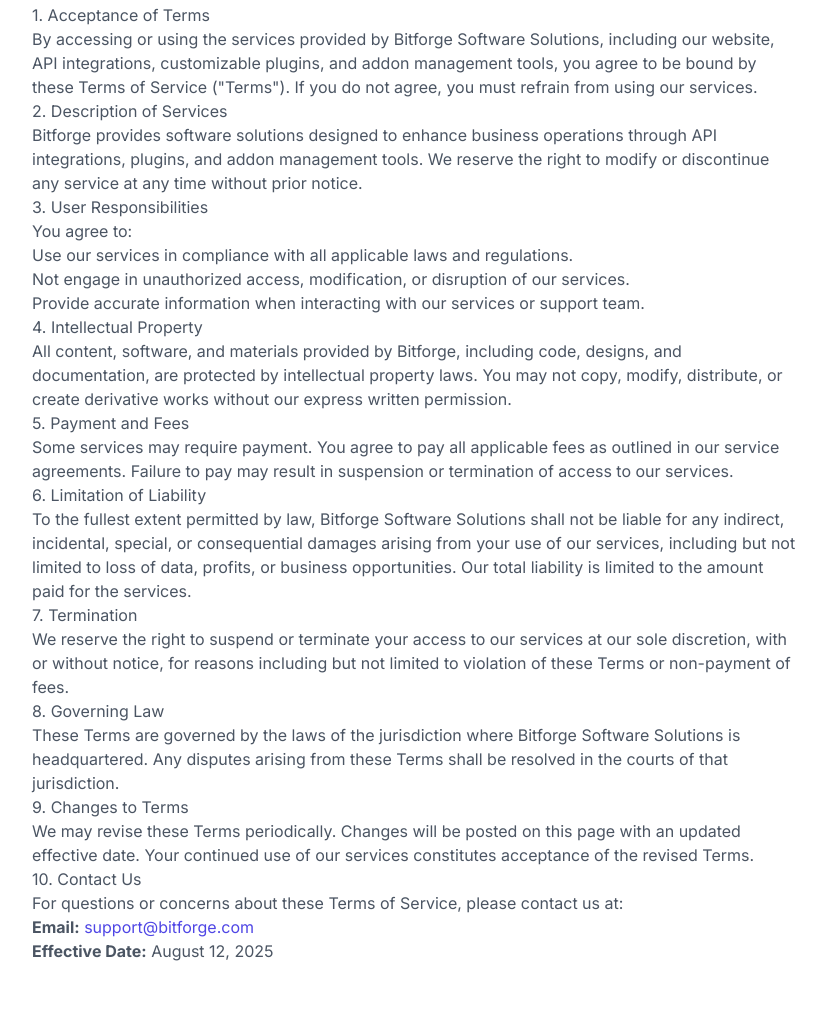
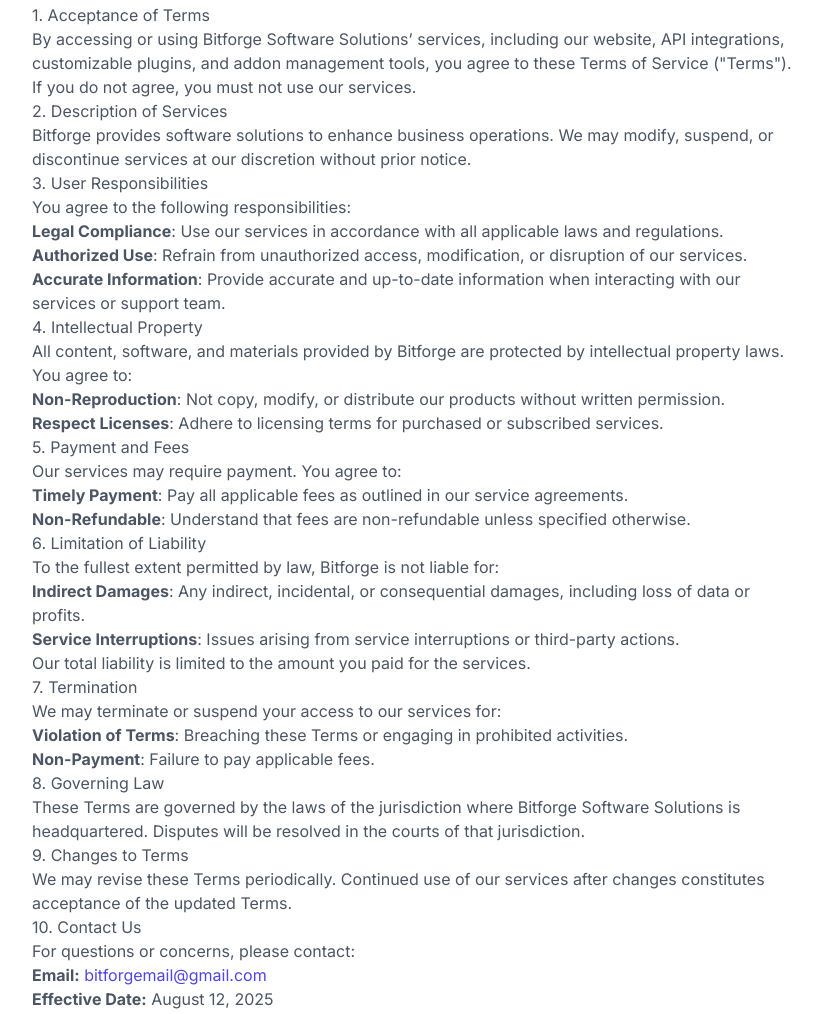
Before and after one commit to bitforgehub/bitforgehub.github.io, a plain HTML site: page terms.html in a window 1280 px wide. Shown: the part 209-1223 px from the top of the page, without its empty margins (224-1050 px from the left). Drawn offline with nearby package versions, Linux system fonts and the light colour scheme.

Commit message:
Update terms.html

```diff
--- a/terms.html
+++ b/terms.html
@@ -57,40 +57,57 @@
                 <h2 class="text-3xl font-bold text-center mb-12">Terms of Service</h2>
                 <div class="prose max-w-3xl mx-auto text-gray-600">
                     <h3>1. Acceptance of Terms</h3>
-                    <p>By accessing or using the services provided by Bitforge Software Solutions, including our website, API integrations, customizable plugins, and addon management tools, you agree to be bound by these Terms of Service ("Terms"). If you do not agree, you must refrain from using our services.</p>
+                    <p>By accessing or using Bitforge Software Solutions’ services, including our website, API integrations, customizable plugins, and addon management tools, you agree to these Terms of Service ("Terms"). If you do not agree, you must not use our services.</p>
 
                     <h3>2. Description of Services</h3>
-                    <p>Bitforge provides software solutions designed to enhance business operations through API integrations, plugins, and addon management tools. We reserve the right to modify or discontinue any service at any time without prior notice.</p>
+                    <p>Bitforge provides software solutions to enhance business operations. We may modify, suspend, or discontinue services at our discretion without prior notice.</p>
 
                     <h3>3. User Responsibilities</h3>
-                    <p>You agree to:</p>
-                    <ul>
-                        <li>Use our services in compliance with all applicable laws and regulations.</li>
-                        <li>Not engage in unauthorized access, modification, or disruption of our services.</li>
-                        <li>Provide accurate information when interacting with our services or support team.</li>
-                    </ul>
+                    <p>You agree to the following responsibilities:</p>
+                    <ol>
+                        <li><strong>Legal Compliance</strong>: Use our services in accordance with all applicable laws and regulations.</li>
+                        <li><strong>Authorized Use</strong>: Refrain from unauthorized access, modification, or disruption of our services.</li>
+                        <li><strong>Accurate Information</strong>: Provide accurate and up-to-date information when interacting with our services or support team.</li>
+                    </ol>
 
                     <h3>4. Intellectual Property</h3>
-                    <p>All content, software, and materials provided by Bitforge, including code, designs, and documentation, are protected by intellectual property laws. You may not copy, modify, distribute, or create derivative works without our express written permission.</p>
+                    <p>All content, software, and materials provided by Bitforge are protected by intellectual property laws. You agree to:</p>
+                    <ol>
+                        <li><strong>Non-Reproduction</strong>: Not copy, modify, or distribute our products without written permission.</li>
+                        <li><strong>Respect Licenses</strong>: Adhere to licensing terms for purchased or subscribed services.</li>
+                    </ol>
 
                     <h3>5. Payment and Fees</h3>
-                    <p>Some services may require payment. You agree to pay all applicable fees as outlined in our service agreements. Failure to pay may result in suspension or termination of access to our services.</p>
+                    <p>Our services may require payment. You agree to:</p>
+                    <ol>
+                        <li><strong>Timely Payment</strong>: Pay all applicable fees as outlined in our service agreements.</li>
+                        <li><strong>Non-Refundable</strong>: Understand that fees are non-refundable unless specified otherwise.</li>
+                    </ol>
 
                     <h3>6. Limitation of Liability</h3>
-                    <p>To the fullest extent permitted by law, Bitforge Software Solutions shall not be liable for any indirect, incidental, special, or consequential damages arising from your use of our services, including but not limited to loss of data, profits, or business opportunities. Our total liability is limited to the amount paid for the services.</p>
+                    <p>To the fullest extent permitted by law, Bitforge is not liable for:</p>
+                    <ol>
+                        <li><strong>Indirect Damages</strong>: Any indirect, incidental, or consequential damages, including loss of data or profits.</li>
+                        <li><strong>Service Interruptions</strong>: Issues arising from service interruptions or third-party actions.</li>
+                    </ol>
+                    <p>Our total liability is limited to the amount you paid for the services.</p>
 
                     <h3>7. Termination</h3>
-                    <p>We reserve the right to suspend or terminate your access to our services at our sole discretion, with or without notice, for reasons including but not limited to violation of these Terms or non-payment of fees.</p>
+                    <p>We may terminate or suspend your access to our services for:</p>
+                    <ol>
+                        <li><strong>Violation of Terms</strong>: Breaching these Terms or engaging in prohibited activities.</li>
+                        <li><strong>Non-Payment</strong>: Failure to pay applicable fees.</li>
+                    </ol>
 
                     <h3>8. Governing Law</h3>
-                    <p>These Terms are governed by the laws of the jurisdiction where Bitforge Software Solutions is headquartered. Any disputes arising from these Terms shall be resolved in the courts of that jurisdiction.</p>
+                    <p>These Terms are governed by the laws of the jurisdiction where Bitforge Software Solutions is headquartered. Disputes will be resolved in the courts of that jurisdiction.</p>
 
                     <h3>9. Changes to Terms</h3>
-                    <p>We may revise these Terms periodically. Changes will be posted on this page with an updated effective date. Your continued use of our services constitutes acceptance of the revised Terms.</p>
+                    <p>We may revise these Terms periodically. Continued use of our services after changes constitutes acceptance of the updated Terms.</p>
 
                     <h3>10. Contact Us</h3>
-                    <p>For questions or concerns about these Terms of Service, please contact us at:</p>
-                    <p><strong>Email:</strong> <a href="mailto:support@bitforge.com" class="text-indigo-600 hover:underline">support@bitforge.com</a></p>
+                    <p>For questions or concerns, please contact:</p>
+                    <p><strong>Email:</strong> <a href="mailto:bitforgemail@gmail.com" class="text-indigo-600 hover:underline">bitforgemail@gmail.com</a></p>
                     <p><strong>Effective Date:</strong> August 12, 2025</p>
                 </div>
             </div>
```
